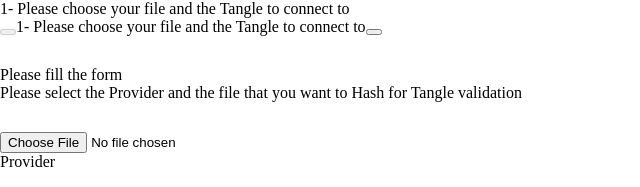
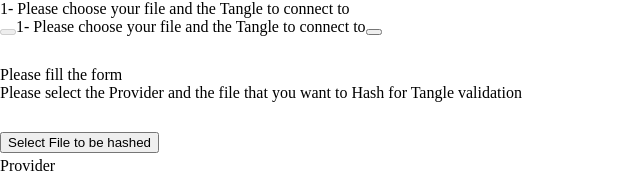
Before and after one commit to iotaledger/poc-document-immutable-blueprint, a React (Create React App) app: page / in a window 1280 px wide. Shown: the top 187 px of the page, without its empty margins (0-640 px from the left). Built offline with nearby package versions, Linux system fonts and the light colour scheme.

Commit message:
added highlight for the file input

```diff
--- a/src/partials/GeneralParams.js
+++ b/src/partials/GeneralParams.js
@@ -37,11 +37,14 @@
          </div>
       </div>
       <div className="button-container button-container__center">
-        <input className="button button--secondary"
-               type="file"
-               id="input"
-               onChange={this.props.handleFileSet}
-        />
+        <div style={{ position: 'relative', overflow: 'hidden', display: 'inline-block' }}>
+          <button className={`button ${this.props.hashValue ? 'button--secondary' : 'button--primary'}`}>{` ${this.props.hashValue ? 'file selected' : 'Select File to be hashed'}`} </button>
+          <input style={{ fontSize:'100px', opacity: '0', position: 'absolute', left: '0', top: '0' }}
+                 type="file"
+                 id="input"
+                 onChange={this.props.handleFileSet}
+          />
+        </div>
       </div>
       <div className="button-container button-container__center">
         <DropDown
```
